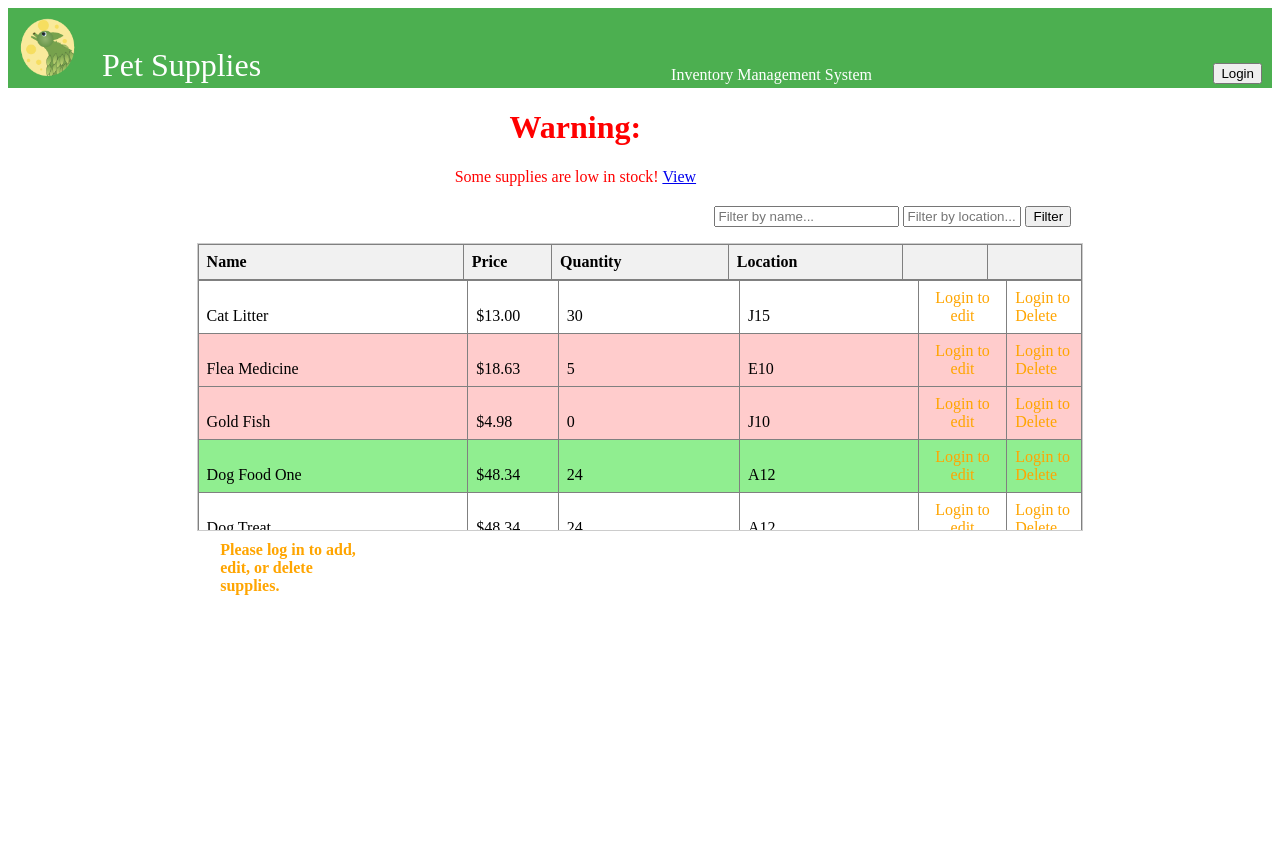
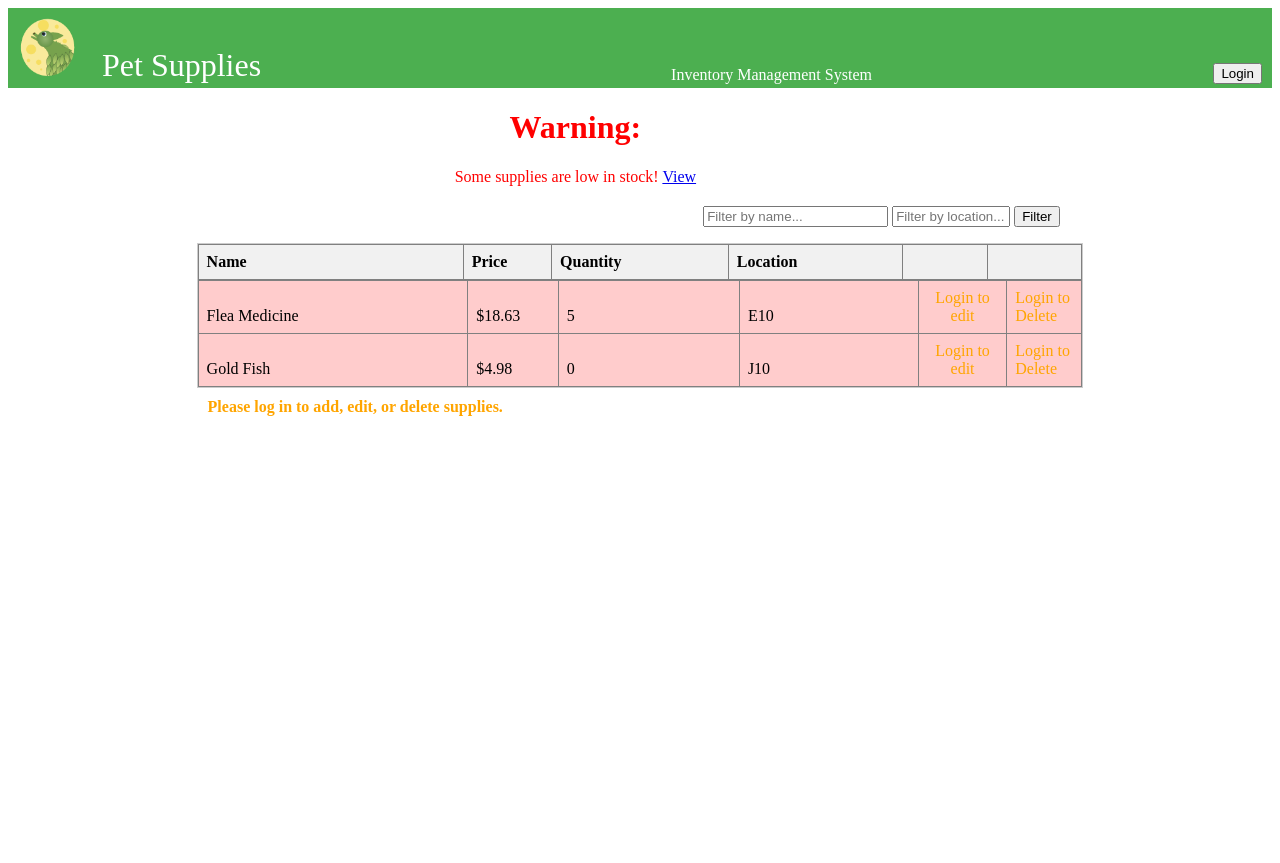
Before and after one commit to TLeafWolf/SDEV_220_Final_Project_Group5, a Django app: a page that uses inventory_project/inventory/templates/inventory/index.html in a window 1280 px wide. Shown: the top 863 px of the page. Run offline with Django 5.2, Linux system fonts and the light colour scheme; data comes from the database, SQL or seed files in the repository; lists and menus that the app fills with data are empty.

Commit message:
added lowstock filterstuff

```diff
--- a/inventory_project/inventory/static/css/styles.css
+++ b/inventory_project/inventory/static/css/styles.css
@@ -30,11 +30,14 @@
     width: 20%;
 }
 .bottom_nav{
-    width: 70%;
-    margin-left: 2%;
+    width: 80%;
+    margin-left: 15%;
 }
 .blank{
-    width: 80%;
+    width: 50%;
+}
+.export{
+    width:5%;
 }
 
 .warn2{
@@ -87,7 +90,7 @@ td {
 }
 
 .filter {
-    margin-left: 40%;
+    margin-left: 55%;
 
 }
 .warning{
--- a/inventory_project/inventory/templates/inventory/index.html
+++ b/inventory_project/inventory/templates/inventory/index.html
@@ -6,6 +6,8 @@
     <meta name="viewport" content="width=device-width, initial-scale=1.0">
     <title>Index Page</title>
     <link rel="stylesheet" href="{% static 'css/styles.css' %}">
+
+
 </head>
 <body>
     <div class="header-container">
@@ -36,32 +38,30 @@
 
 
 {% if low_stock_items %}
-    <div class = 'warning' style="color: red;">
+    <div class='warning' style="color: red;">
         <center>
             <strong><h1>Warning:</h1></strong> Some supplies are low in stock!
-        <a href="{% url 'low_stock_supplies' %}">View</a>
-
+            <a href="{% url 'index' %}?low_stock=true" class="filter-button">View</a>
+        </center>
     </div>
-    <center>
 {% else %}
     <div style="color: rgb(0, 0, 0);">
-        <center>
-        All supplies are adequately stocked.
-    </center>
+        <center>All supplies are adequately stocked.</center>
     </div>
 {% endif %}
 
-    <div class = "filter">
-    <form method="get" style="margin-bottom: 1rem;" >
+    <div class="filter">
+        <form method="get" style="margin-bottom: 1rem;">
             <input type="text" name="name" placeholder="Filter by name..." value="{{ name_query }}">
-        <input type="text" name="location" placeholder="Filter by location..." value="{{ location_query }}"  style="width: 110px;" >
+            <input type="text" name="location" placeholder="Filter by location..." value="{{ location_query }}" style="width: 110px;">
             <button type="submit">Filter</button>
-
-        {% if name_query or location_query %}
+            {% if name_query or location_query or low_stock %}
                 <a href="{% url 'index' %}"><button type="button">Reset</button></a>
             {% endif %}
         </form>
     </div>
+
+    <center>
 <div class="table-container">
     <div class="table-header">
         <table border="1" class="data_tab">
@@ -115,7 +115,7 @@
         </table>
     </div>
 </div>
-
+</center>
 <script>
     function confirmDelete() {
         return confirm("Are you sure you want to delete this item?");
@@ -136,13 +136,13 @@
 {% endif %}
 </td>
 <td class = "blank"></td>
-<td>
+<td class = "export">
 {% if user.is_authenticated %}
 <a href="{% url 'export_supplies' %}">
     <button type="button">Export</button>
 </a>
 </td>
-<td>
+<td class = "import">
 <a href="{% url 'import_supplies' %}">
     <button type="button">Import</button>
 </a>
--- a/inventory_project/inventory/views.py
+++ b/inventory_project/inventory/views.py
@@ -14,10 +14,13 @@ from .forms import UploadFileForm
 def index(request):
     location_query = request.GET.get('location', '')
     name_query = request.GET.get('name', '')
+    low_stock = request.GET.get('low_stock', False)
 
     # Get all supplies
     supplies = Supply.objects.all()
 
+    if low_stock:
+        supplies = supplies.filter(quantity__lt=6)
     # Filter supplies based on location and name queries
     if location_query:
         supplies = supplies.filter(location__icontains=location_query)
@@ -39,12 +42,14 @@ def index(request):
 
     # Check for low stock supplies based on the current stock levels
     low_stock_items = Supply.objects.filter(quantity__lte=models.F('reorder_point'))
+    low_stock_items_exist = low_stock_items.exists()
 
     context = {
         'supplies': supplies,
         'low_stock_items': low_stock_items,
         'location_query': location_query,
         'name_query': name_query,
+        'low_stock_items_exist': low_stock_items_exist,
     }
     return render(request, 'inventory/index.html', context)
 
```
Lines whose indentation alone changed are shown as unchanged.
